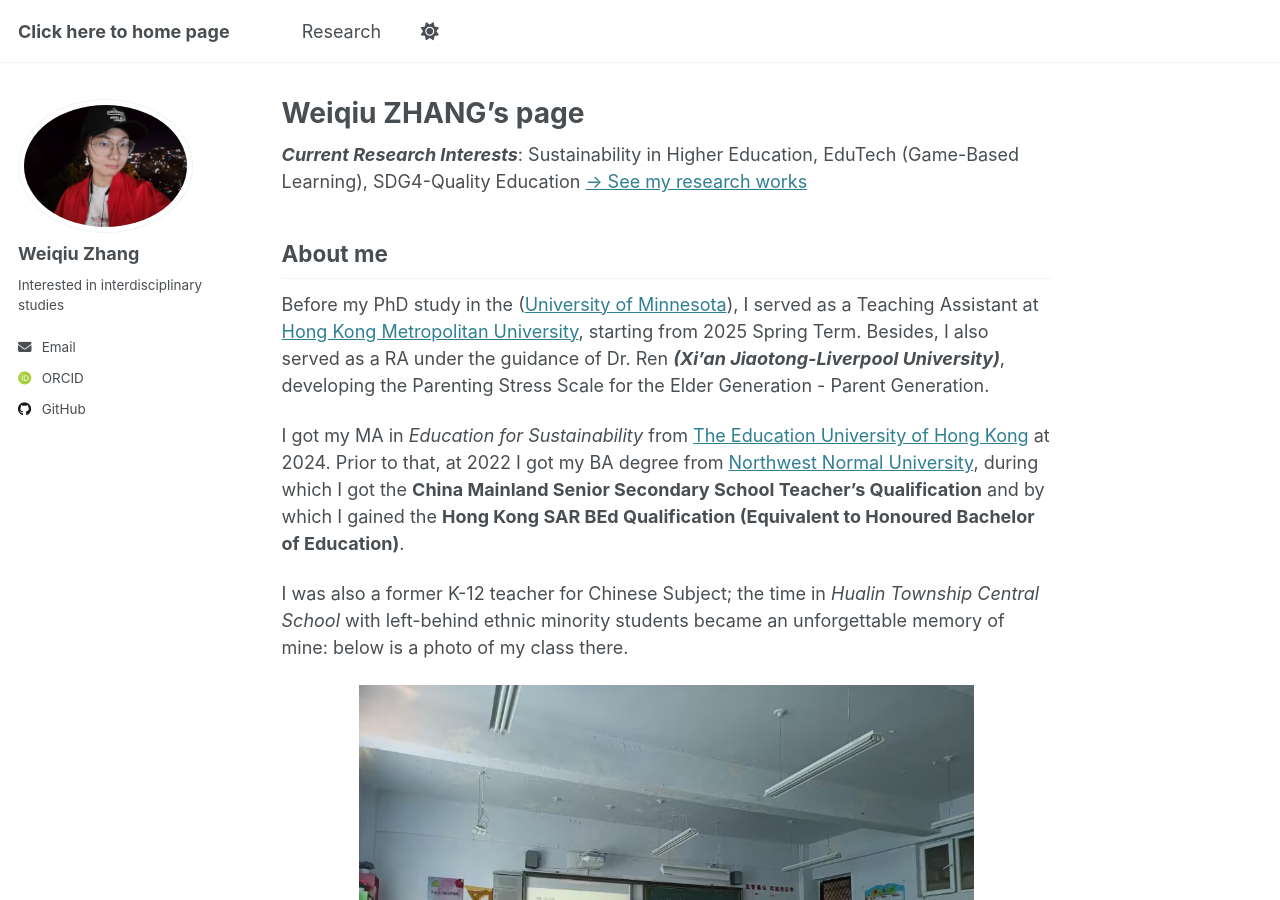
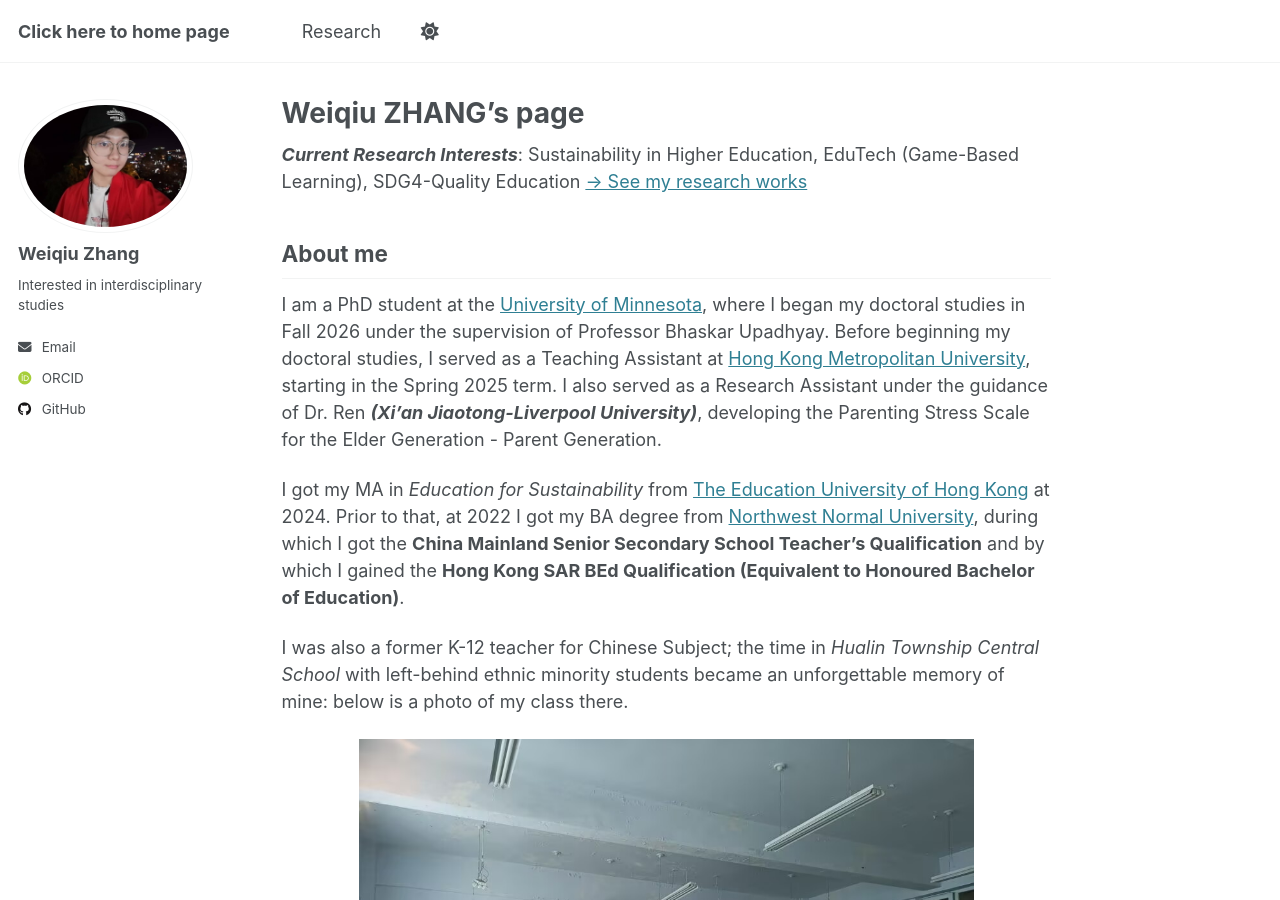
Before and after one commit to WeiqiuZhang/weiqiuzhang.github.io, a Jekyll site: the page built from _pages/about.md, in a window 1280 px wide and 900 px high. Built offline with Jekyll 4.4.1, drawn with Linux system fonts in a browser that asks for light colours; some web fonts are replaced.

Commit message:
Update PhD advisor information

```diff
--- a/_pages/about.md
+++ b/_pages/about.md
@@ -10,7 +10,7 @@ redirect_from:
 ***Current Research Interests***: Sustainability in Higher Education, EduTech (Game-Based Learning), SDG4-Quality Education [ -> See my research works ](https://weiqiuzhang.github.io/research/)
 
 ## About me
-Before my PhD study in the ([University of Minnesota](https://twin-cities.umn.edu/)), I served as a Teaching Assistant at [Hong Kong Metropolitan University](https://www.hkmu.edu.hk/), starting from 2025 Spring Term. Besides, I also served as a RA under the guidance of Dr. Ren ***(Xi’an Jiaotong-Liverpool University)***, developing the Parenting Stress Scale for the Elder Generation - Parent Generation.
+I am a PhD student at the [University of Minnesota](https://twin-cities.umn.edu/), where I began my doctoral studies in Fall 2026 under the supervision of Professor Bhaskar Upadhyay. Before beginning my doctoral studies, I served as a Teaching Assistant at [Hong Kong Metropolitan University](https://www.hkmu.edu.hk/), starting in the Spring 2025 term. I also served as a Research Assistant under the guidance of Dr. Ren ***(Xi’an Jiaotong-Liverpool University)***, developing the Parenting Stress Scale for the Elder Generation - Parent Generation.
 
 I got my MA in *Education for Sustainability* from [The Education University of Hong Kong](https://www.eduhk.hk/en/) at 2024. Prior to that, at 2022 I got my BA degree from [Northwest Normal University](https://en.wikipedia.org/wiki/Northwest_Normal_University), during which I got the **China Mainland Senior Secondary School Teacher's Qualification** and by which I gained the **Hong Kong SAR BEd Qualification (Equivalent to Honoured Bachelor of Education)**.
 
```
